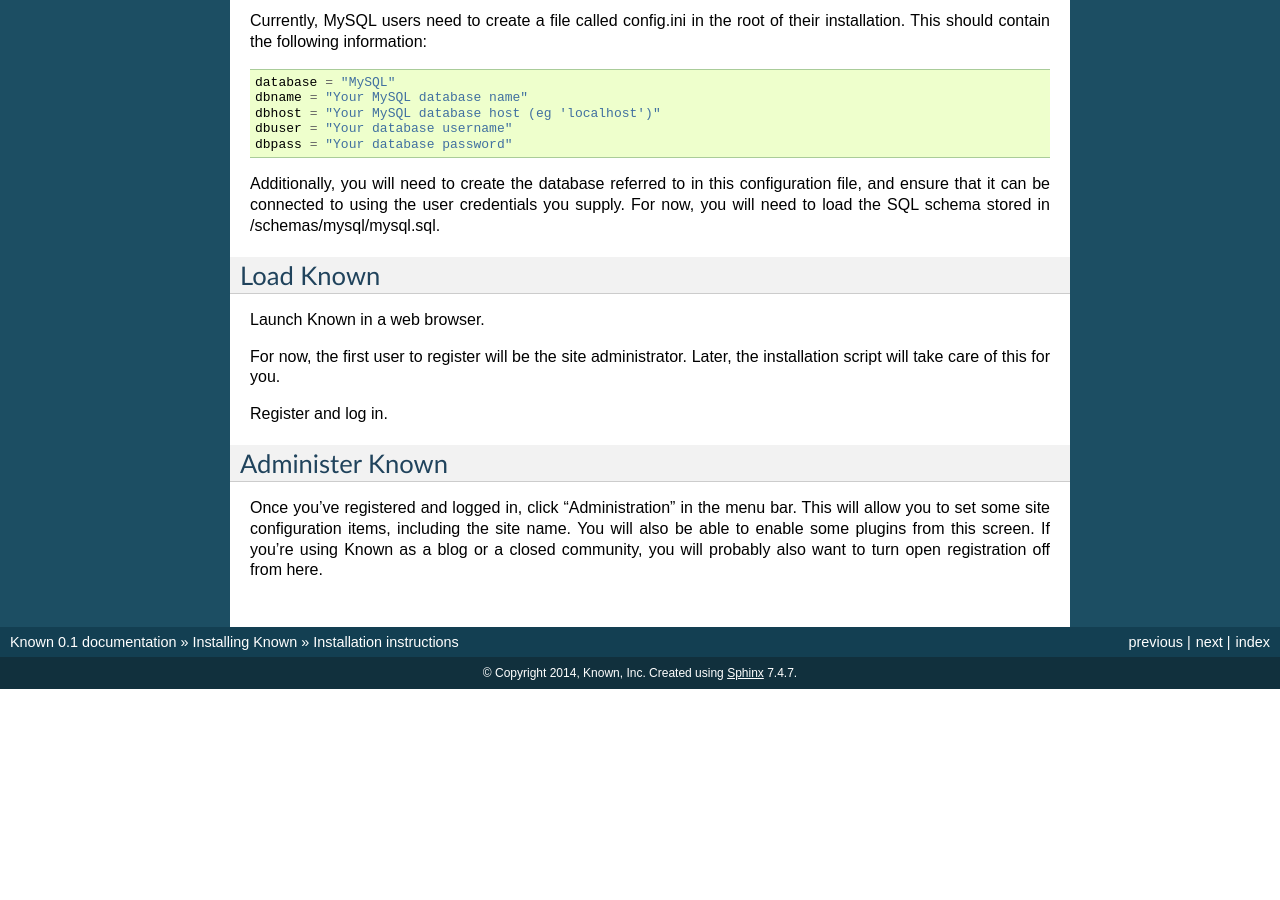
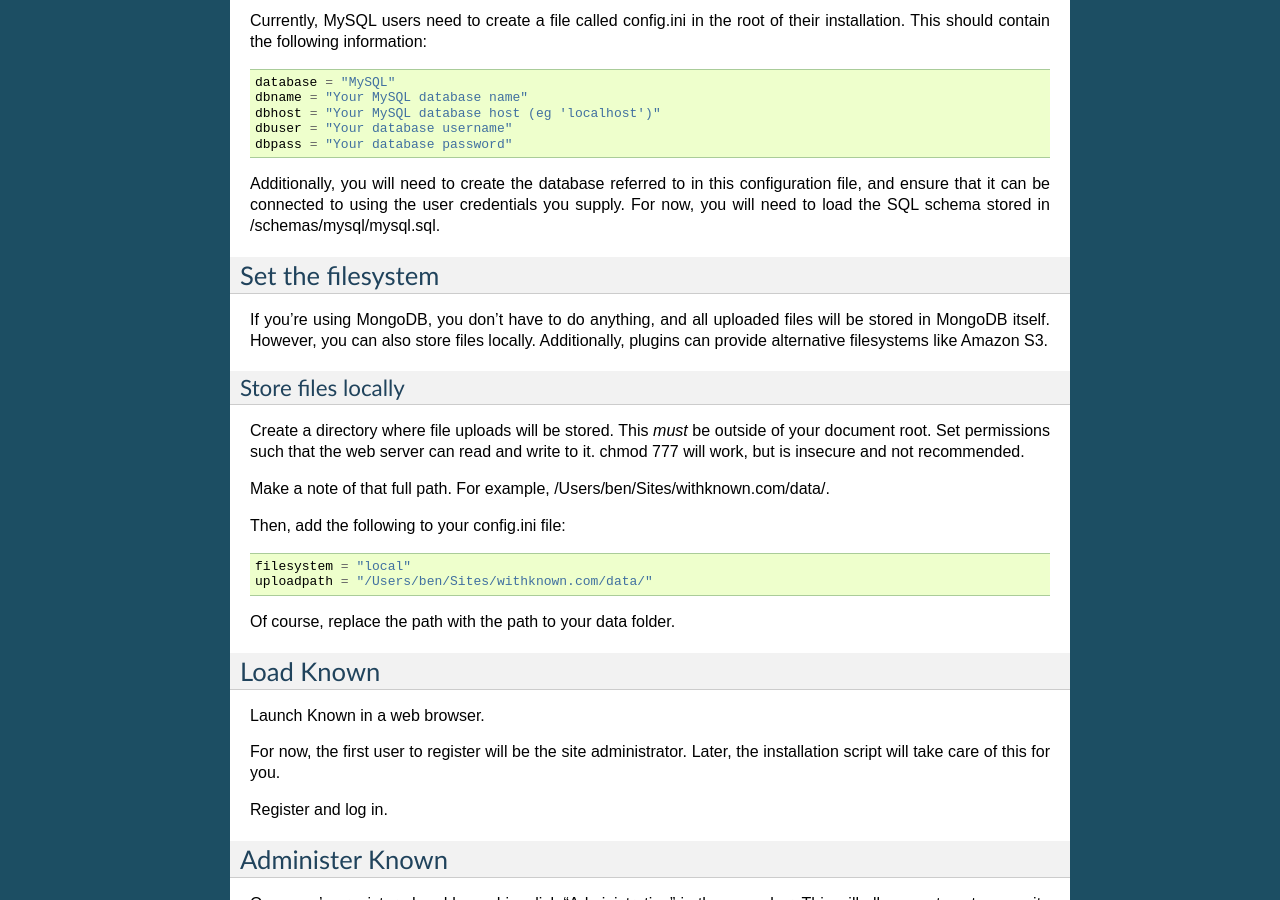
Before and after one commit to idno/known, a Sphinx documentation site: the page built from docs/install/instructions.rst, in a window 1280 px wide and 900 px high, scrolled down 990 px. Built offline with Sphinx 7.4.7, drawn with Linux system fonts in a browser that asks for light colours; before the commit the page ends 1679 px from its top, so only the background shows below that; some of the changed text lies outside the part shown.

Commit message:
Instructions for storing files locally

```diff
--- a/docs/install/instructions.rst
+++ b/docs/install/instructions.rst
@@ -62,6 +62,27 @@
 connected to using the user credentials you supply. For now, you will need to load the SQL schema stored in
 /schemas/mysql/mysql.sql.
 
+Set the filesystem
+------------------
+
+If you're using MongoDB, you don't have to do anything, and all uploaded files will be stored in MongoDB itself.
+However, you can also store files locally. Additionally, plugins can provide alternative filesystems like Amazon S3.
+
+Store files locally
+^^^^^^^^^^^^^^^^^^^
+
+Create a directory where file uploads will be stored. This *must* be outside of your document root. Set permissions
+such that the web server can read and write to it. chmod 777 will work, but is insecure and not recommended.
+
+Make a note of that full path. For example, /Users/ben/Sites/withknown.com/data/.
+
+Then, add the following to your config.ini file::
+
+        filesystem = "local"
+        uploadpath = "/Users/ben/Sites/withknown.com/data/"
+
+Of course, replace the path with the path to your data folder.
+
 Load Known
 ----------
 
```
